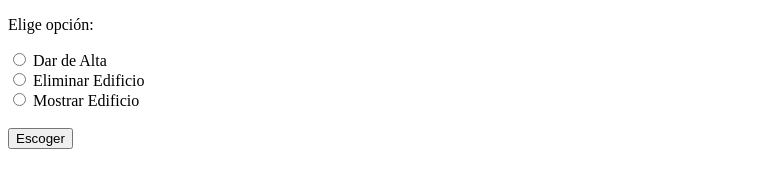
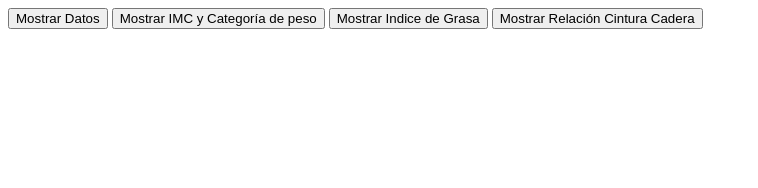
Before and after one commit to hochochochoc/examen_FDLP, a plain HTML site: page index_p2.html in a window 1280 px wide. Shown: the whole page, without its empty margins (0-758 px from the left). Drawn offline with Linux system fonts and the light colour scheme.

Commit message:
Update index_p2.html

```diff
--- a/index_p2.html
+++ b/index_p2.html
@@ -7,20 +7,11 @@
 </head>
 <body>
 
-    <form id="edificioActionsForm">
-        <p>Elige opción:</p>
+    <button id="calcular" onclick="calcular()">Mostrar Datos</button>
+    <button id="IMC" onclick="IMC()">Mostrar IMC y Categoría de peso</button>
+    <button id="indexGrasa" onclick="indexGrasa()">Mostrar Indice de Grasa</button>
+    <button id="rcc" onclick="rcc()">Mostrar Relación Cintura Cadera</button>
 
-        <input type="radio" id="darDeAlta" name="accionElegida" value="darDeAlta">
-        <label for="darDeAlta">Dar de Alta</label><br>
-
-        <input type="radio" id="eliminarEdificio" name="accionElegida" value="eliminarEdificio">
-        <label for="eliminarEdificio">Eliminar Edificio</label><br>
-
-        <input type="radio" id="mostrarEdificio" name="accionElegida" value="mostrarEdificio">
-        <label for="mostrarEdificio">Mostrar Edificio</label><br>
-        <br>
-        <button type="button" onclick="escoger()">Escoger</button>
-    </form>
 
     <script src="clasePaciente.js"></script>
     <script src="claseMujer.js"></script>
```
